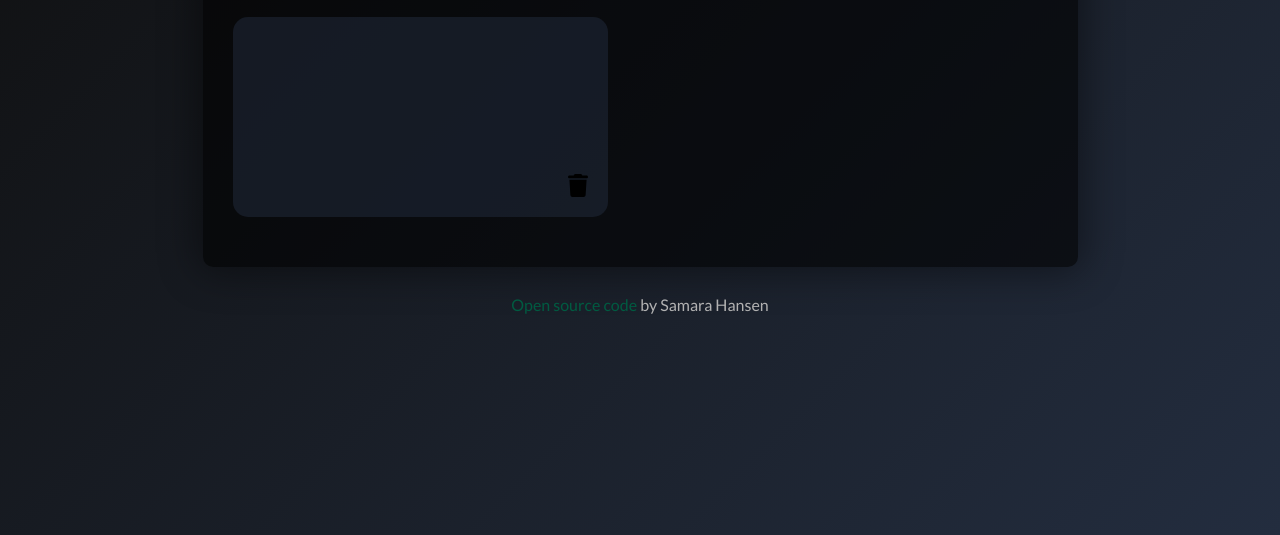
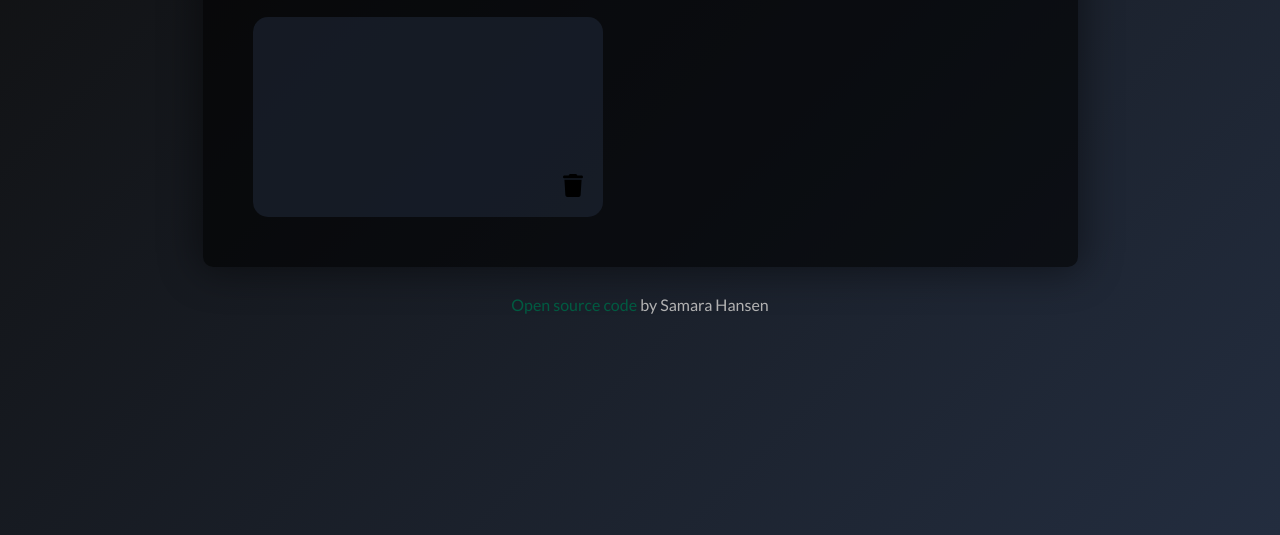
Before and after one commit to samaranhansen/NotesApp, a plain HTML site: page index.html in a window 1280 px wide. Both pictures are taken after a click on the button "new note". Shown: the part 265-800 px from the top of the page. Drawn offline with nearby package versions, Linux system fonts and the light colour scheme.

Commit message:
Tried fixing delete button

```diff
--- a/source/script.js
+++ b/source/script.js
@@ -9,7 +9,6 @@ function addNewNote(event) {
   inputBox.className = "inputBox";
   inputBox.setAttribute("contenteditable", "true");
   img.src = "../media/trash-solid.svg";
-  img.fill = "#b2b2b2";
   noteContainer.appendChild(inputBox).appendChild(img);
 }
 
--- a/source/styles.css
+++ b/source/styles.css
@@ -81,12 +81,12 @@ img {
 }
 
 .inputBox {
+  display: inline-block;
   position: relative;
   width: 100%;
-  max-width: 375px;
+  max-width: 350px;
   min-height: 200px;
-  margin: 20px 0;
-  padding: 20px;
+  margin: 20px;
   border: none;
   border-radius: 15px;
   outline: none;
```
